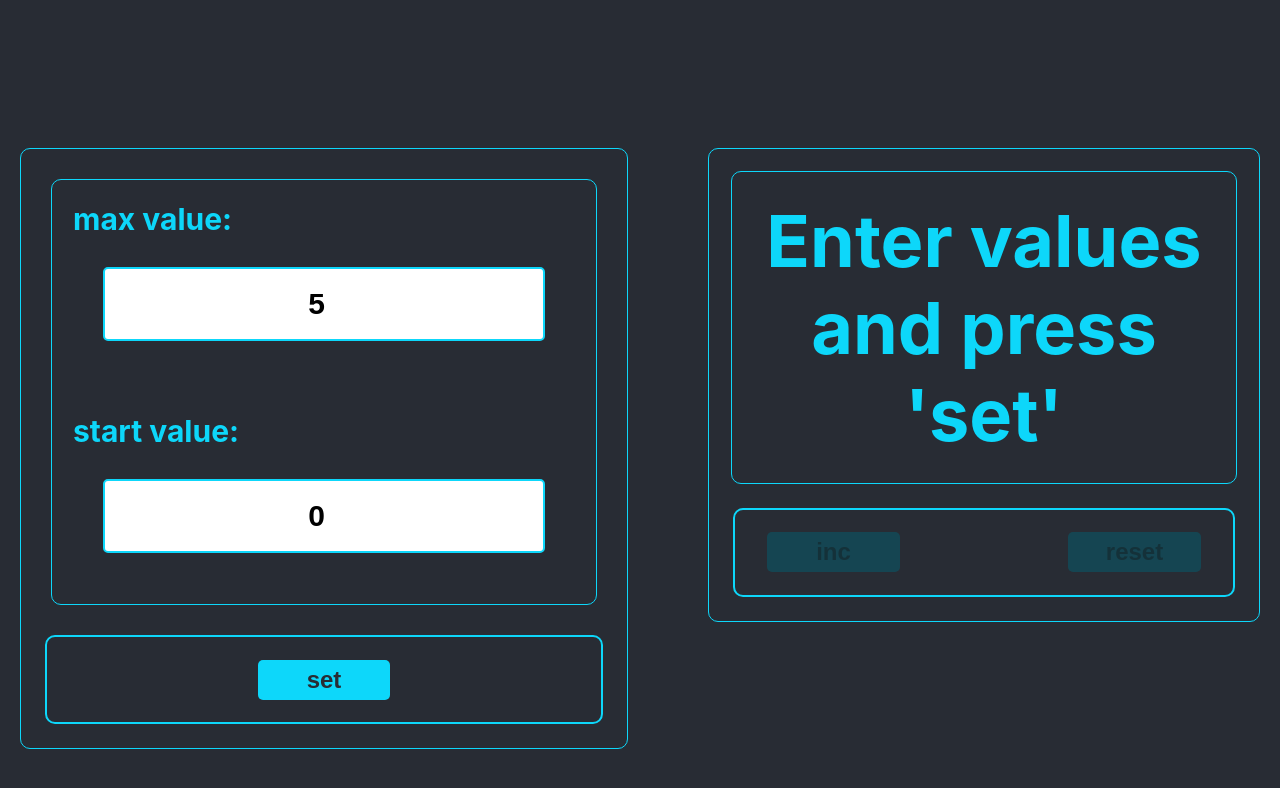
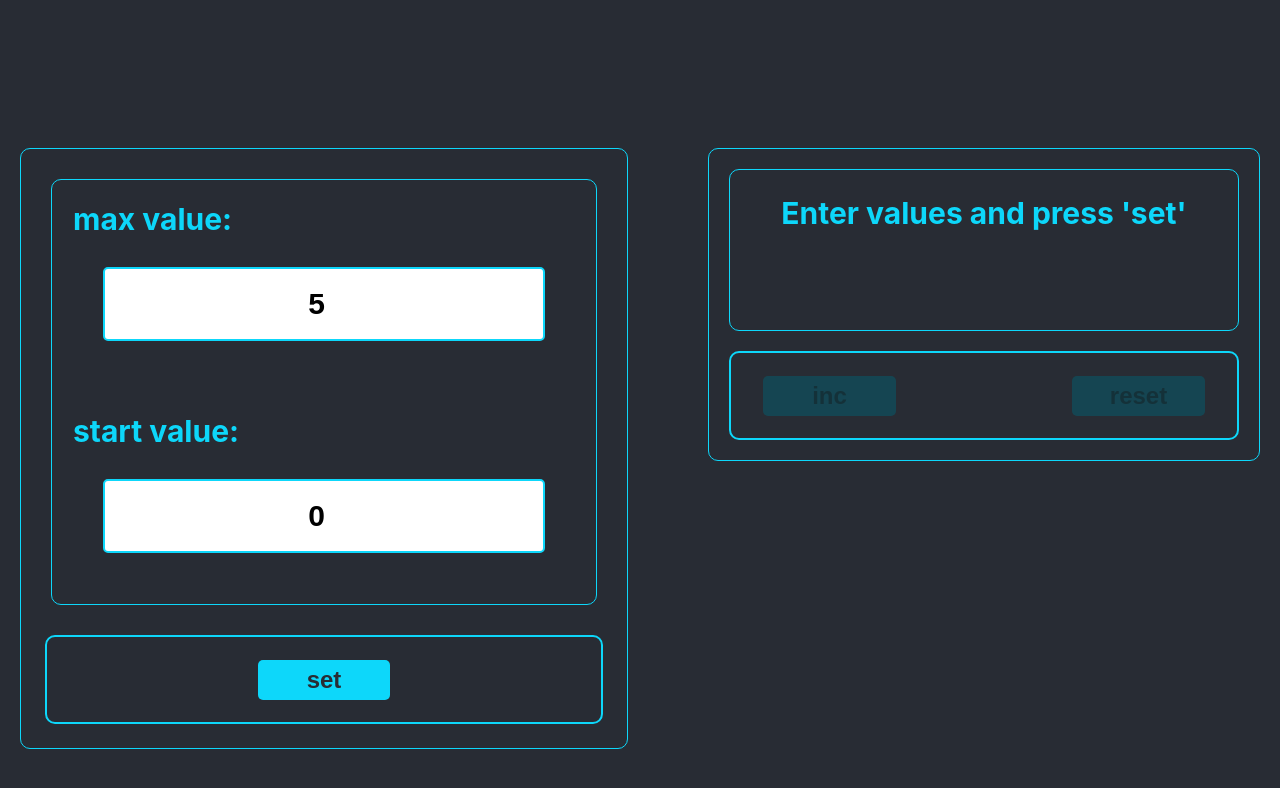
Before and after one commit to tkachiko/counter, a React (Create React App) app: page / in a window 1280 px wide. Shown: the top 788 px of the page. Built offline with nearby package versions, Linux system fonts and the light colour scheme.

Commit message:
refactor Display module styles

```diff
--- a/src/components/Counter/Display/Display.module.css
+++ b/src/components/Counter/Display/Display.module.css
@@ -11,7 +11,13 @@
   padding: 25px 0;
   border: 1px solid #0dd7fa;
   border-radius: 10px;
-  margin: 0.3em;
+  margin: 20px;
+  height: 110px;
+  align-items: center;
+}
+
+.message {
+  font-size: 30px;
 }
 
 .red {
@@ -22,7 +28,7 @@
   display: flex;
   flex-wrap: wrap;
   justify-content: space-between;
-  margin: 1.5em;
+  margin: 20px;
   border-radius: 10px;
   border: 2px solid #0dd7fa;
   height: 85px;
```
